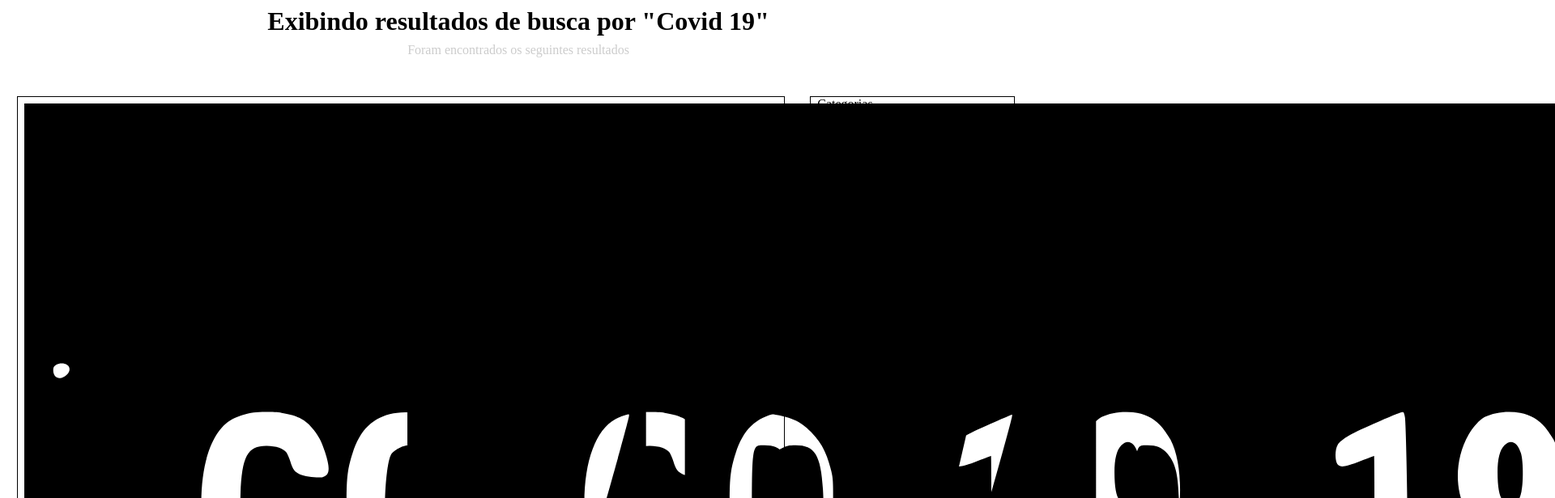
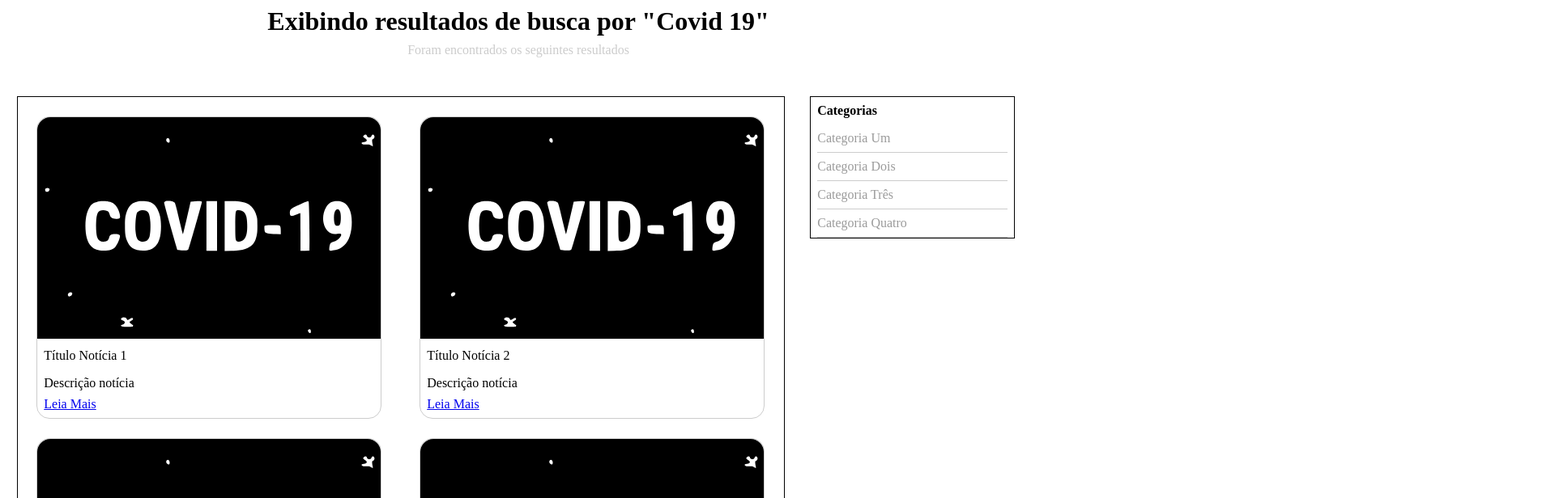
Before and after one commit to evisonpacheco/news-page, an Angular app: page / in a window 1280 px wide. Shown: the top 616 px of the page at 81% size, 1920 px wide, since content can reach past the window. Built offline with nearby package versions, Linux system fonts and the light colour scheme.

Commit message:
style: estilização versão 1.0 da página

```diff
--- a/src/app/app.component.css
+++ b/src/app/app.component.css
@@ -68,11 +68,27 @@ main>p {
 }
 
 .content {
-  column-count: 2;
+  padding: 1rem 0;
 }
 
 .content .notice {
-  padding: 0.5rem 0;
+  width: 45%;
+  margin: 0.5rem 2.5% 1rem 2.5%;
+  padding: 0 0 0.5rem 0;
+  border: 1px solid #CCCCCC;
+  border-radius: 1rem;
+  display: inline-block;
+  box-sizing: border-box;
+}
+
+.notice h2, .notice p, .notice a {
+  text-align: left;
+  padding: 0.5rem 0 0.5rem 0.5rem;
+}
+
+.content img {
+  width: 100%;
+  border-radius: 1rem 1rem 0 0;
 }
 
 /* sideMenu Section */
@@ -86,3 +102,19 @@ main>p {
   border: 1px solid black;
   box-sizing: border-box;
 }
+
+.sideMenu ul li {
+  padding: 0.5rem 0;
+}
+
+.sideMenu ul li:first-child {
+  font-weight: bold;
+}
+
+.sideMenu ul li:not(:first-child) {
+  color: #9b9b9b;
+}
+
+.sideMenu ul li:not(:first-child){
+  border-bottom: 1px solid #CCCCCC ;
+}
--- a/src/app/app.component.html
+++ b/src/app/app.component.html
@@ -52,10 +52,10 @@
   <section class="sideMenu">
     <ul>
       <li>Categorias</li>
-      <li>Um</li>
-      <li>Dois</li>
-      <li>Três</li>
-      <li>Quatro</li>
+      <li>Categoria Um</li>
+      <li>Categoria Dois</li>
+      <li>Categoria Três</li>
+      <li>Categoria Quatro</li>
     </ul>
   </section>
 
```
